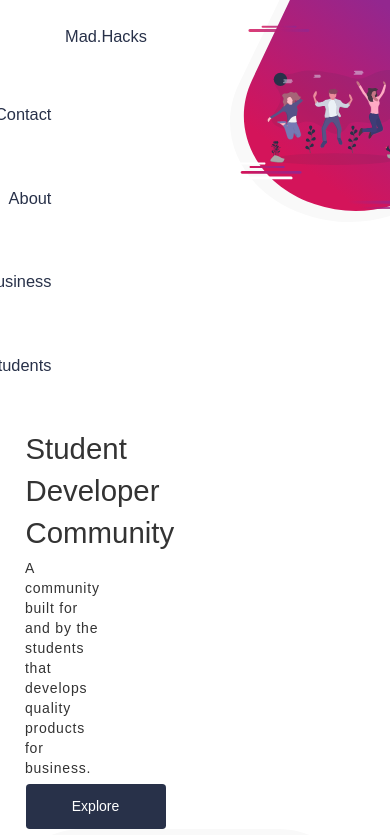
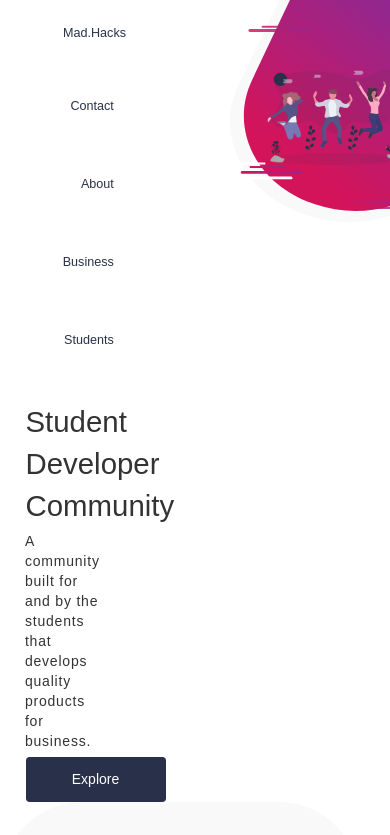
Before and after one commit to mad-hacks/madhacks-webapp, a Vue app: page /#/ in a window 390 px wide. Shown: the top 835 px of the page. Built offline with nearby package versions, Linux system fonts and the light colour scheme; a web font is replaced by a local one.

Commit message:
Bit of more workarounds :construction:

```diff
--- a/src/assets/css/welcome.css
+++ b/src/assets/css/welcome.css
@@ -44,7 +44,7 @@
   cursor: pointer;
 }
 
-.mhacks-tn-right-item a:hover {
+/*.mhacks-tn-right-item a:hover {
   float: right;
   padding: 20px 20px;
   font-family: 'Muli', sans-serif;
@@ -53,7 +53,7 @@
   text-decoration: none;
   cursor: pointer;
   color: #283149;
-}
+}*/
 
 .mhacks-top-bg {
   position: relative;
@@ -735,3 +735,26 @@
     margin-right: 24vw;
   }
 }
+/* ToDo => Navbar item fixes for 767 and below resolutions. */
+@media only screen and (max-width: 767px){
+  .mhacks-tn-left-logo a{
+    padding-left: 3px;
+    font-size: 1em;
+  }
+
+  .mhacks-tn-right-item a{
+    font-size: 1em;
+    margin-left: 2vw;
+    margin-right: 2vw;
+  }
+
+  .mhacks-tn-right-item{
+    margin-left: -2vw;
+    margin-right: 6vw;
+  }
+
+  .mhacks-top-bg{
+    height: 370px;
+  }
+
+}
```
